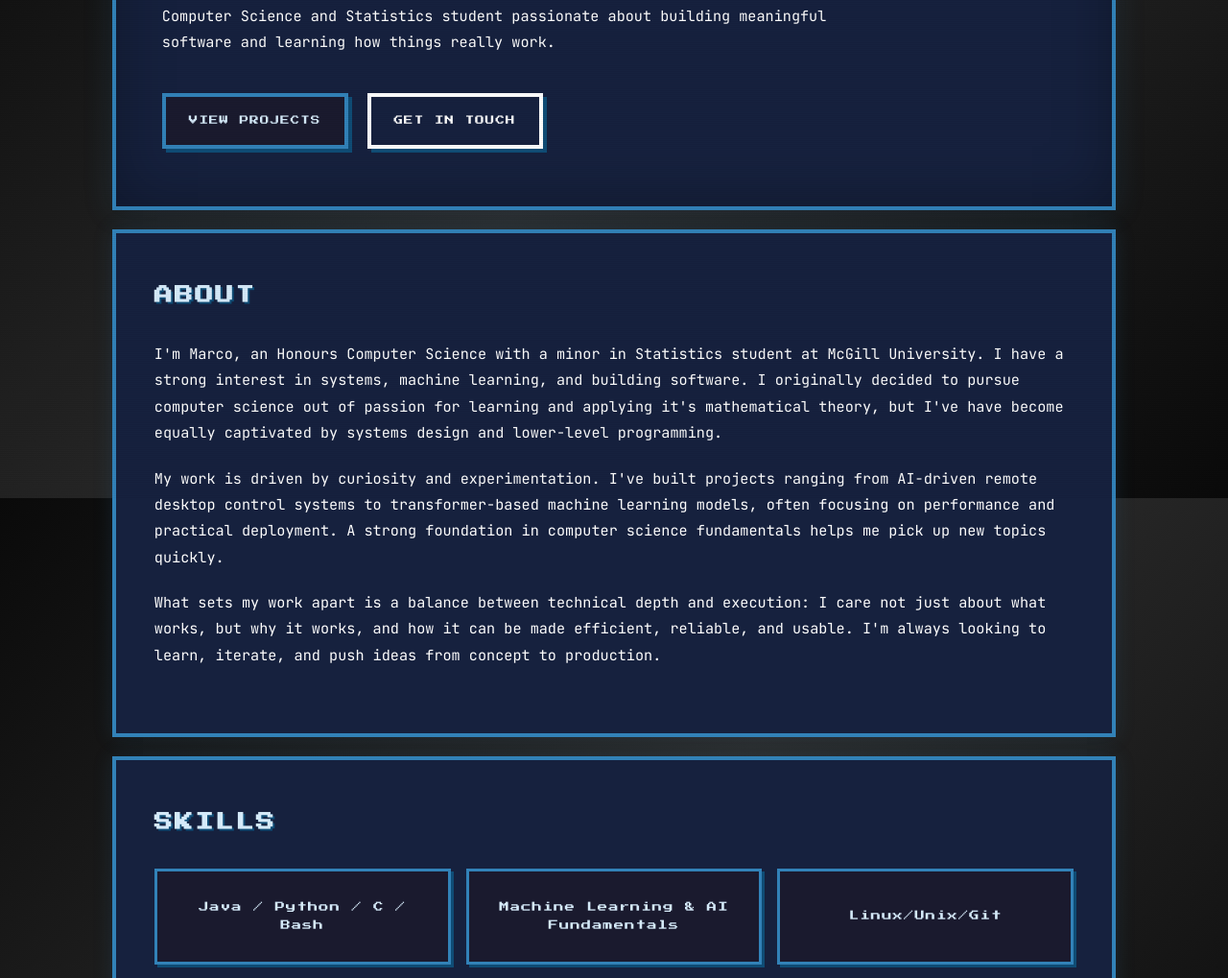
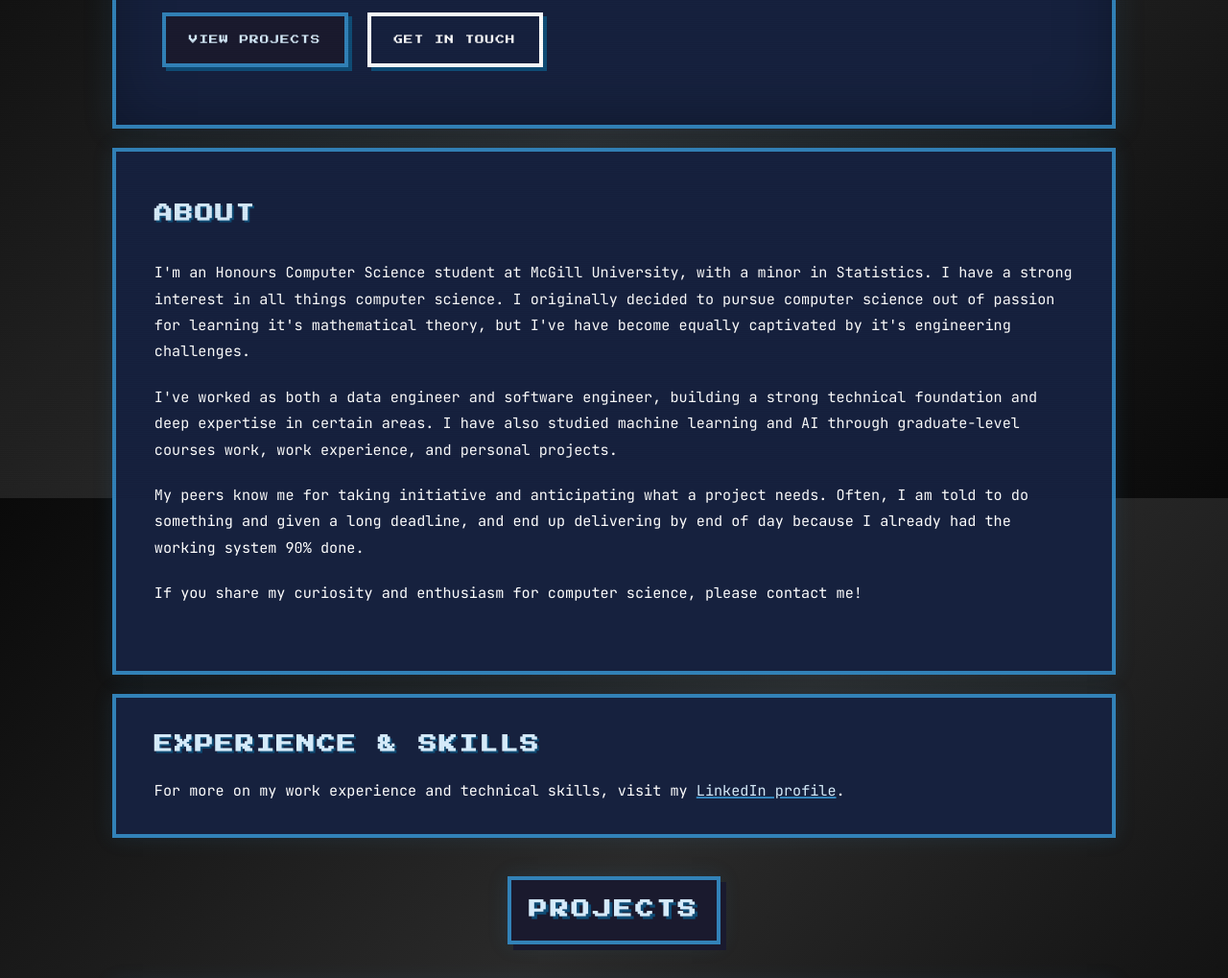
Before and after one commit to MarcoLipari/MarcoLipari.github.io, a plain HTML site: page index.html in a window 1280 px wide. Shown: the part 281-1300 px from the top of the page at 96% size. Drawn offline with Linux system fonts and the light colour scheme.

Commit message:
Updated information

```diff
--- a/index.html
+++ b/index.html
@@ -15,7 +15,6 @@
             <span class="logo">Marco Lipari</span>
             <a href="#hero">Home</a>
             <a href="#about">About</a>
-            <a href="#skills">Skills</a>
             <a href="#projects">Projects</a>
             <a href="#contact">Contact</a>
         </nav>
@@ -24,7 +23,6 @@
     <main>
         <section id="hero">
             <h1>Hello, I'm Marco Lipari</h1>
-            <p>Computer Science and Statistics student passionate about building meaningful software and learning how things really work.</p>
             <div class="hero-actions">
                 <a class="btn" href="#projects">View Projects</a>
                 <a class="btn secondary" href="#contact">Get In Touch</a>
@@ -34,33 +32,36 @@
         <section id="about">
             <h2>About</h2>
             <p>
-                I'm Marco, an Honours Computer Science with a minor in Statistics student at McGill University. I have a
-                strong interest in systems, machine learning, and building software. I originally decided to pursue
-                computer science out of passion for learning and applying it's mathematical theory,
+                I'm an Honours Computer Science student at McGill University, with a minor in Statistics. I have a
+                strong interest in all things computer science. I originally decided to pursue
+                computer science out of passion for learning it's mathematical theory,
                 but
-                I've have become equally captivated by systems design and lower-level programming.
+                I've have become equally captivated by it's engineering challenges.
             </p>
             <p>
-                My work is driven by curiosity and experimentation. I've built projects ranging from AI-driven remote
-                desktop control systems to transformer-based machine learning models, often focusing on performance and
-                practical deployment. A strong foundation in computer science fundamentals helps
-                me
-                pick up new topics quickly.
+                I've worked as both a data engineer and software engineer, building a strong technical foundation and
+                deep expertise in certain areas. I
+                have also
+                studied machine learning and AI through graduate-level courses work, work experience, and
+                personal projects.
             </p>
             <p>
-                What sets my work apart is a balance between technical depth and execution: I care not just about what
-                works, but why it works, and how it can be made efficient, reliable, and usable. I'm always looking to
-                learn, iterate, and push ideas from concept to production.
+                My peers know me for taking initiative and anticipating what a project needs. Often,
+                I am told to do something and given a long deadline, and end up delivering by end of day because I
+                already had
+                the working system 90% done.
+            </p>
+            <p>
+                If you share my curiosity and enthusiasm for computer science, please contact me!
             </p>
         </section>
 
         <section id="skills">
-            <h2>Skills</h2>
-            <ul>
-                <li>Java / Python / C / Bash </li>
-                <li>Machine Learning & AI Fundamentals</li>
-                <li>Linux/Unix/Git</li>
-            </ul>
+            <h2>Experience & Skills</h2>
+            <p>For more on my work experience and technical skills, visit my
+                <a class="contact-link" href="https://www.linkedin.com/in/marcolipari/" target="_blank"
+                    rel="noopener noreferrer">LinkedIn profile</a>.
+            </p>
         </section>
 
         <section id="projects" class="full-bleed">
@@ -133,8 +134,9 @@
 
         <section id="contact">
             <h2>Contact</h2>
-            <p> <a href="mailto:mlipari04@icloud.com">mlipari04@icloud.com</a></p>
-            <p><a href="https://www.linkedin.com/in/marco-lipari-425763335/" target="_blank">LinkedIn</a></p>
+            <p> Personal: <a href="mailto:mlipari04@icloud.com">mlipari04@icloud.com</a></p>
+            <p> School: <a href="mailto:marco.lipari@mail.mcgill.ca">marco.lipari@mail.mcgill.ca</a></p>
+            <p><a href="https://www.linkedin.com/in/marcolipari/" target="_blank">LinkedIn</a></p>
             <p><a href="https://github.com/MarcoLipari" target="_blank">GitHub</a></p>
         </section>
     </main>
--- a/styles.css
+++ b/styles.css
@@ -128,7 +128,9 @@ section {
   border: var(--pixel-border) solid var(--border-color);
   padding: 60px 48px;
   position: relative;
-  box-shadow: 0 0 30px var(--screen-glow), inset 0 0 60px rgba(0, 0, 0, 0.3);
+  box-shadow:
+    0 0 30px var(--screen-glow),
+    inset 0 0 60px rgba(0, 0, 0, 0.3);
   margin-bottom: 20px;
 }
 
@@ -226,6 +228,12 @@ p {
 
 #skills {
   margin-bottom: 20px;
+  padding-top: 32px;
+  padding-bottom: 32px;
+}
+
+#skills h2 {
+  margin-bottom: 16px;
 }
 
 #skills ul {
@@ -272,14 +280,18 @@ p {
   padding: 32px;
   border: var(--pixel-border) solid var(--border-color);
   background: var(--bg-dark);
-  box-shadow: 6px 6px 0 var(--bg-darkest), 0 0 20px var(--screen-glow);
+  box-shadow:
+    6px 6px 0 var(--bg-darkest),
+    0 0 20px var(--screen-glow);
   transition: all 0.2s ease;
   position: relative;
 }
 
 .project-card:hover {
   transform: translate(3px, 3px);
-  box-shadow: 3px 3px 0 var(--bg-darkest), 0 0 30px var(--screen-glow);
+  box-shadow:
+    3px 3px 0 var(--bg-darkest),
+    0 0 30px var(--screen-glow);
 }
 
 .project-card h3 {
@@ -353,7 +365,8 @@ p {
   color: var(--accent-bright);
 }
 
-#contact a {
+#contact a,
+.contact-link {
   color: var(--text-primary);
   text-decoration: underline;
   text-decoration-color: var(--accent-bright);
@@ -361,7 +374,8 @@ p {
   transition: all 0.2s ease;
 }
 
-#contact a:hover {
+#contact a:hover,
+.contact-link:hover {
   color: var(--accent-bright);
   text-shadow: 0 0 8px var(--accent-bright);
 }
@@ -391,7 +405,9 @@ footer::after {
   padding: 14px 18px;
   border: 4px solid var(--accent-bright);
   background: var(--bg-darkest);
-  box-shadow: 6px 6px 0 var(--bg-darkest), 0 0 20px var(--screen-glow);
+  box-shadow:
+    6px 6px 0 var(--bg-darkest),
+    0 0 20px var(--screen-glow);
   text-shadow: 3px 3px 0 var(--accent-primary);
   letter-spacing: 3px;
   margin: 0 auto 0;
```
Also changed, not shown: 1 other file.
